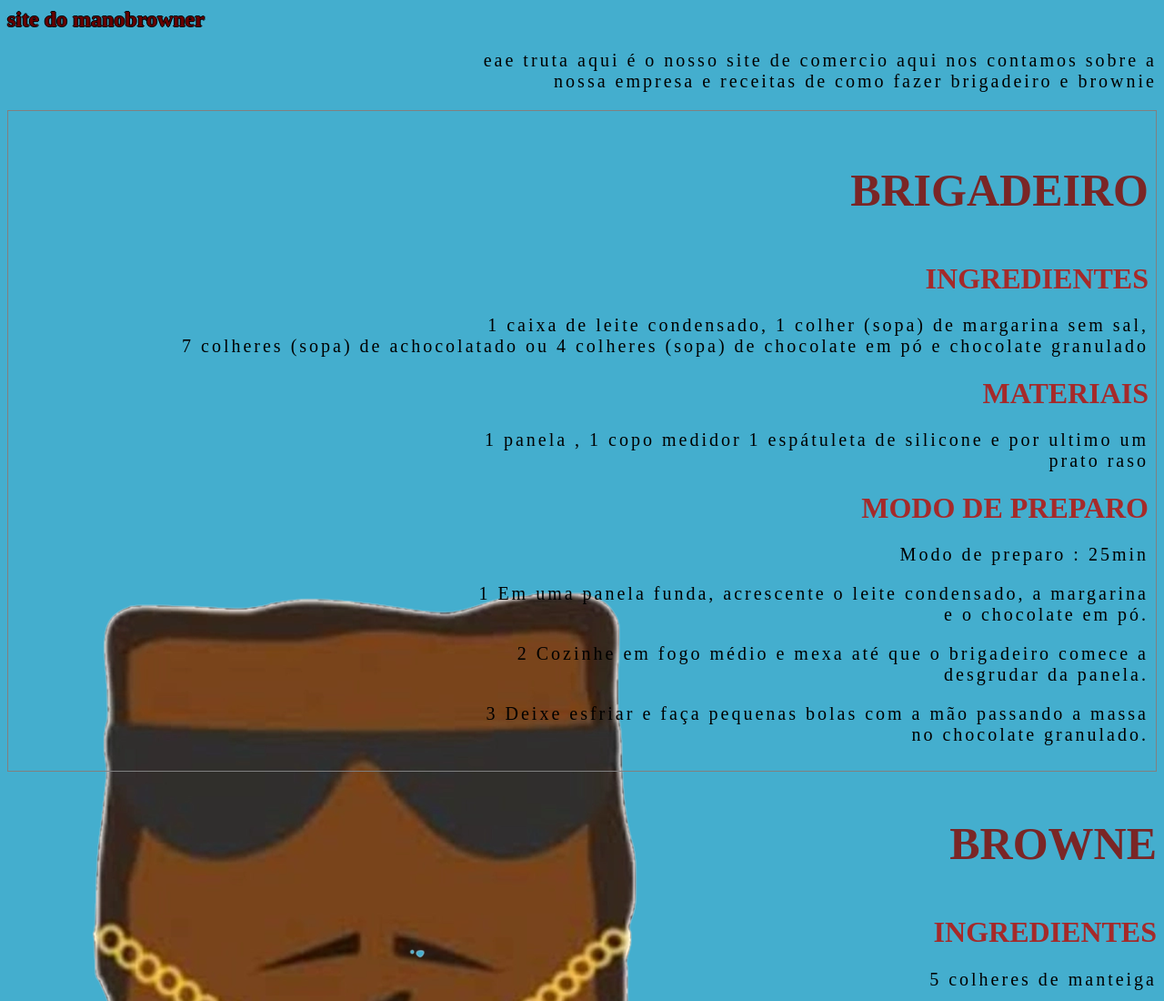
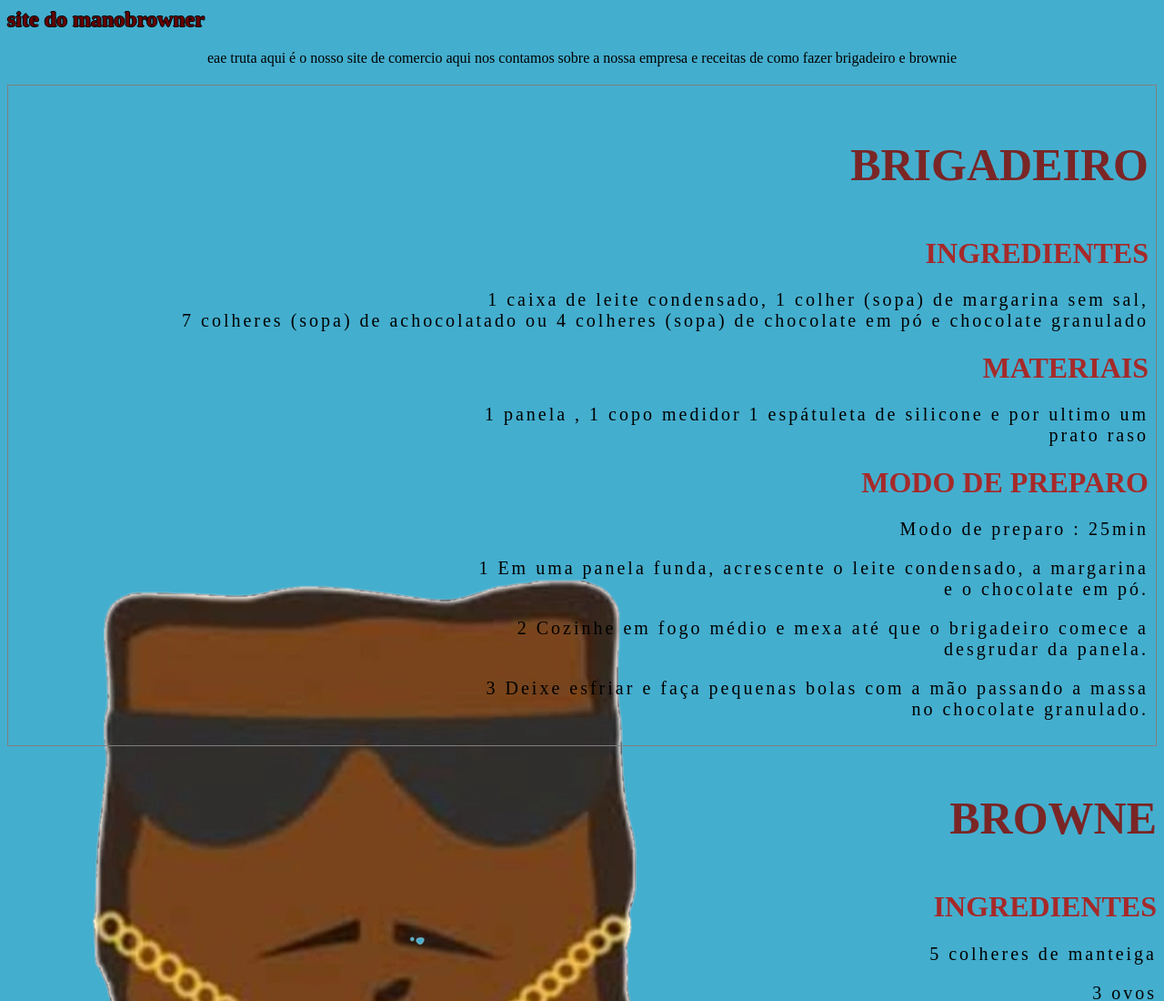
Before and after one commit to yudijapanislove/manobrowner, a plain HTML site: page index.html in a window 1280 px wide. Shown: the top 1100 px of the page at 91% size. Drawn offline with Linux system fonts and the light colour scheme.

Commit message:
Update index.html

```diff
--- a/index.html
+++ b/index.html
@@ -48,7 +48,7 @@
    <!DOCTYPE html>
 <html>
 <head>
-  <p>eae truta aqui é o nosso site de comercio aqui nos contamos sobre a nossa empresa e receitas de como fazer brigadeiro e brownie</p>
+  <p><center>eae truta aqui é o nosso site de comercio aqui nos contamos sobre a nossa empresa e receitas de como fazer brigadeiro e brownie</center></p>
 <style>
 div {
   border: 1px solid gray;
```
